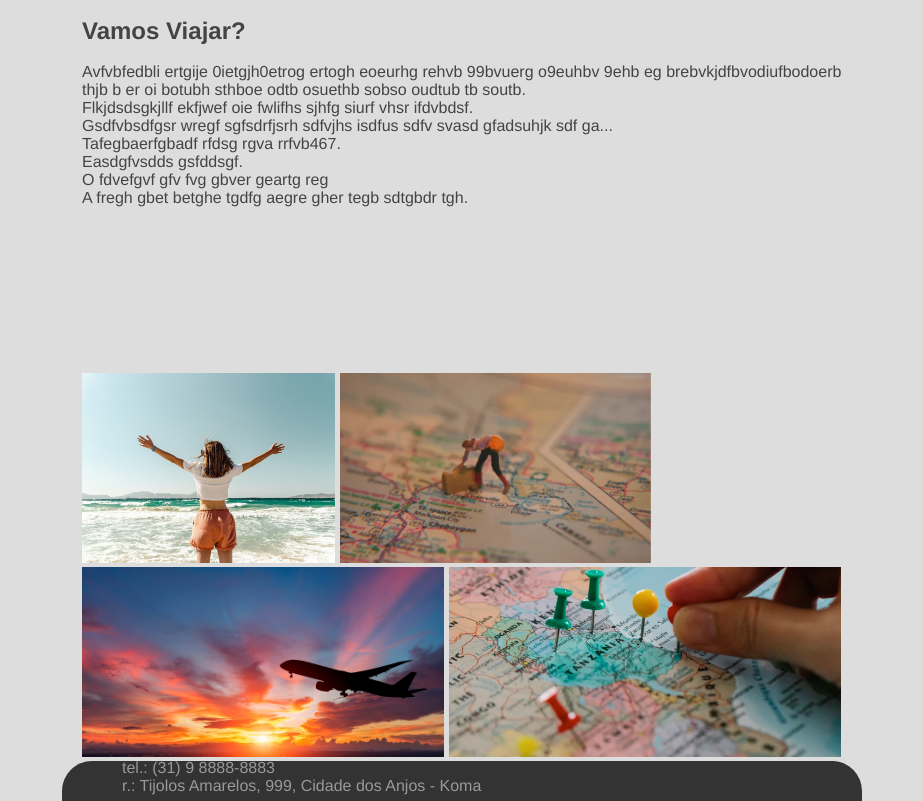
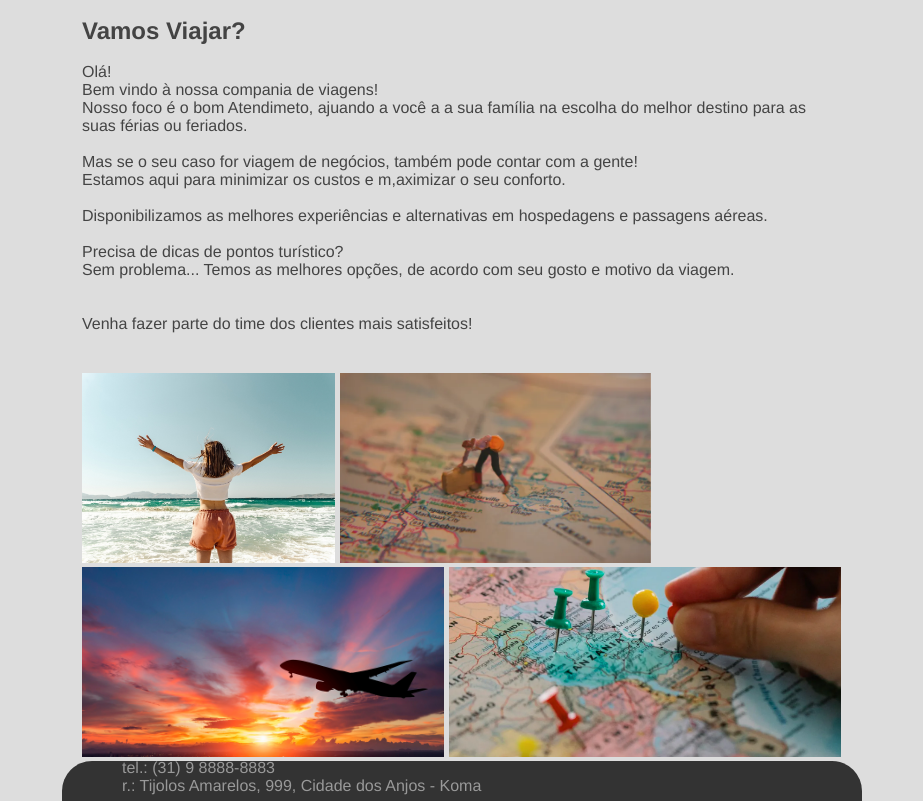
Before and after one commit to RichardGLara/eurotur---Proz, a plain HTML site: page index.html in a window 1280 px wide. Shown: the part 97-898 px from the top of the page, without its empty margins (178-1101 px from the left). Drawn offline with Linux system fonts and the light colour scheme.

Commit message:
update index.html

```diff
--- a/index.html
+++ b/index.html
@@ -28,13 +28,16 @@
             <div class="corpo">
                 <h2> Vamos Viajar? </h2><br>
                 <div class="corpo_texto">
-                    <p>Avfvbfedbli ertgije 0ietgjh0etrog ertogh eoeurhg rehvb 99bvuerg o9euhbv 9ehb eg brebvkjdfbvodiufbodoerb thjb  b er oi botubh sthboe odtb osuethb sobso oudtub tb soutb. </p>
-                    <p>Flkjdsdsgkjllf ekfjwef oie fwlifhs sjhfg siurf vhsr ifdvbdsf.</p>
-                    <p>Gsdfvbsdfgsr wregf sgfsdrfjsrh sdfvjhs isdfus sdfv svasd gfadsuhjk sdf ga...</p>
-                    <p>Tafegbaerfgbadf rfdsg rgva rrfvb467.</p>
-                    <p>Easdgfvsdds gsfddsgf.</p>
-                    <p>O fdvefgvf gfv fvg gbver geartg reg</p>
-                    <p>A fregh gbet betghe tgdfg aegre  gher tegb sdtgbdr tgh.</p>
+                    <p>Olá!<br>
+                    Bem vindo à nossa compania de viagens!</p>
+                    <p>Nosso foco é o bom Atendimeto, ajuando a você a a sua família na escolha do melhor destino para as suas férias ou feriados.</p><br>
+                    <p>Mas se o seu caso for viagem de negócios, também pode contar com a gente!</p>
+                    <p>Estamos aqui para minimizar os custos e m,aximizar o seu conforto.</p><br>
+                    <p>Disponibilizamos as melhores experiências e alternativas em hospedagens e passagens aéreas.</p><br>
+
+                    <p>Precisa de dicas de pontos turístico?<br>
+                    Sem problema... Temos as melhores opções, de acordo com seu gosto e motivo da viagem.</p><br><br>
+                    <p>Venha fazer parte do time dos clientes mais satisfeitos!</p>
                 </div>
                 <div class="pics">
                     <img class="corpo_img" src="/imgs/praia.jpg">
```
